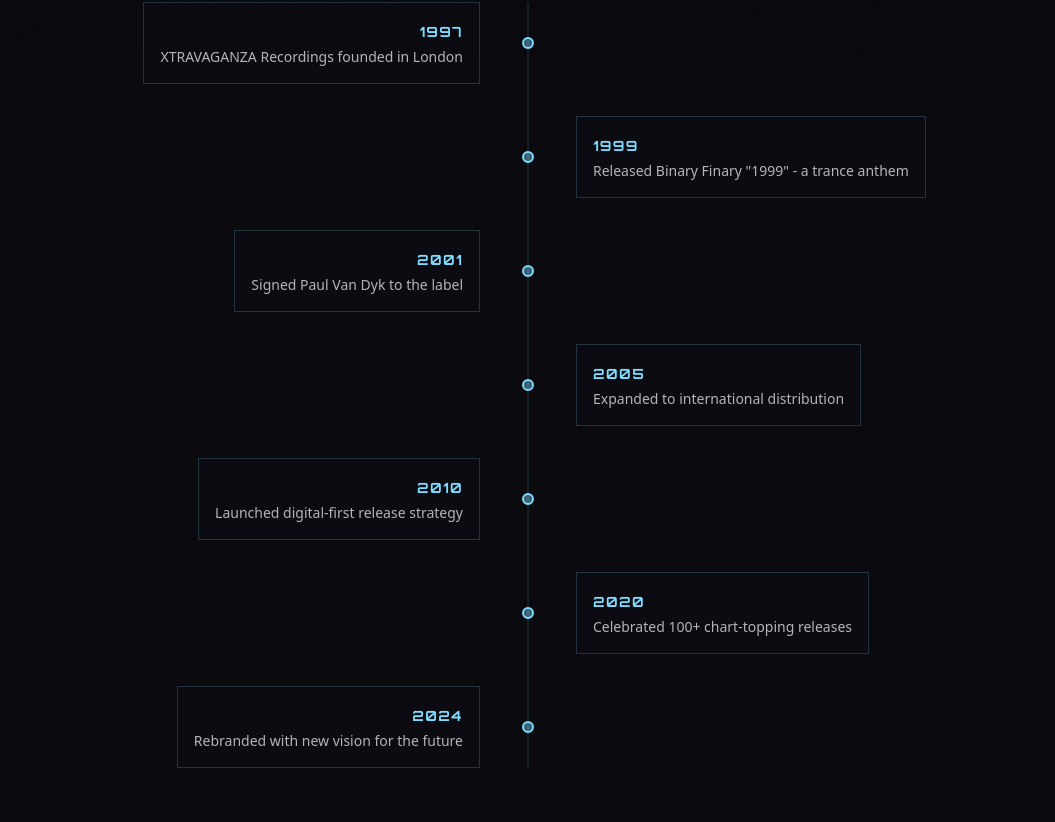
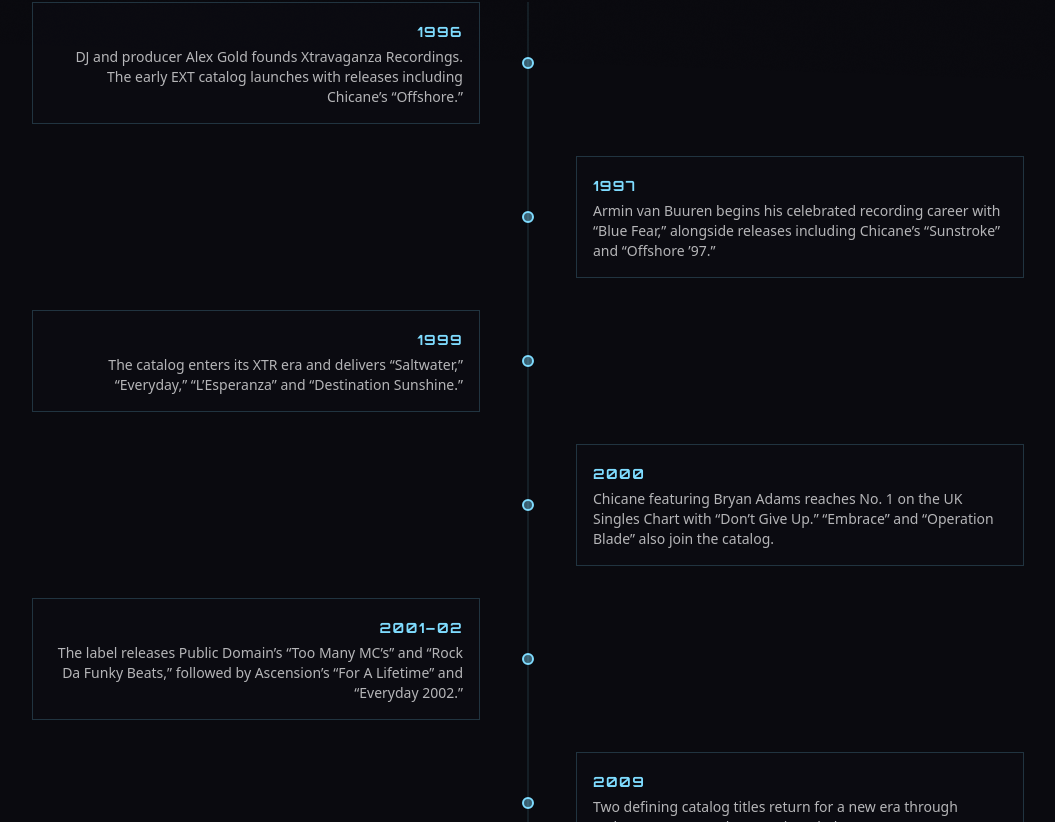
Before and after one commit to jrob6716/Xtravaganza-Website, a React (Vite) app in the folder xtravaganza_recordings_site/: page /Xtravaganza-Website/about in a window 1280 px wide. Shown: the part 898-1720 px from the top of the page, without its empty margins (112-1167 px from the left). Built offline with nearby package versions, Linux system fonts and the light colour scheme.

Commit message:
Replace placeholder label timeline

```diff
--- a/xtravaganza_recordings_site/src/pages/About.jsx
+++ b/xtravaganza_recordings_site/src/pages/About.jsx
@@ -2,15 +2,39 @@
 import { Link } from 'react-router-dom'
 import eyeMark from '../assets/round-eye-logo.png'
 
-// Timeline events
 const timeline = [
-  { year: '1997', event: 'XTRAVAGANZA Recordings founded in London' },
-  { year: '1999', event: 'Released Binary Finary "1999" - a trance anthem' },
-  { year: '2001', event: 'Signed Paul Van Dyk to the label' },
-  { year: '2005', event: 'Expanded to international distribution' },
-  { year: '2010', event: 'Launched digital-first release strategy' },
-  { year: '2020', event: 'Celebrated 100+ chart-topping releases' },
-  { year: '2024', event: 'Rebranded with new vision for the future' },
+  {
+    year: '1996',
+    event: 'DJ and producer Alex Gold founds Xtravaganza Recordings. The early EXT catalog launches with releases including Chicane’s “Offshore.”'
+  },
+  {
+    year: '1997',
+    event: 'Armin van Buuren begins his celebrated recording career with “Blue Fear,” alongside releases including Chicane’s “Sunstroke” and “Offshore ’97.”'
+  },
+  {
+    year: '1999',
+    event: 'The catalog enters its XTR era and delivers “Saltwater,” “Everyday,” “L’Esperanza” and “Destination Sunshine.”'
+  },
+  {
+    year: '2000',
+    event: 'Chicane featuring Bryan Adams reaches No. 1 on the UK Singles Chart with “Don’t Give Up.” “Embrace” and “Operation Blade” also join the catalog.'
+  },
+  {
+    year: '2001–02',
+    event: 'The label releases Public Domain’s “Too Many MC’s” and “Rock Da Funky Beats,” followed by Ascension’s “For A Lifetime” and “Everyday 2002.”'
+  },
+  {
+    year: '2009',
+    event: 'Two defining catalog titles return for a new era through “Saltwater 2009” and “Operation Blade 2009.”'
+  },
+  {
+    year: '2021–24',
+    event: 'A new run of digital releases and anniversary mixes includes “Stranded In Paradise,” “Eternal” and Alex Gold’s “A Trip To Tulum.”'
+  },
+  {
+    year: '2026',
+    event: 'The catalog continues with new editions of “For A Lifetime” and “Love Will Come,” alongside Tomski’s “14 Hours to Save the Earth.”'
+  },
 ]
 
 // Stats
```
